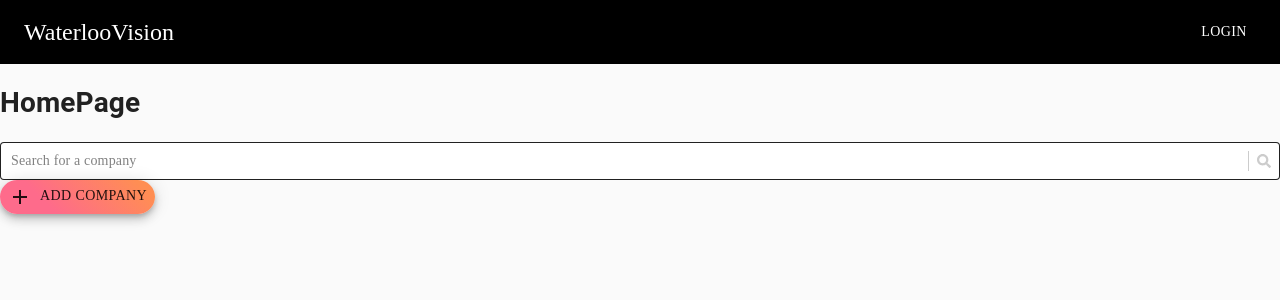
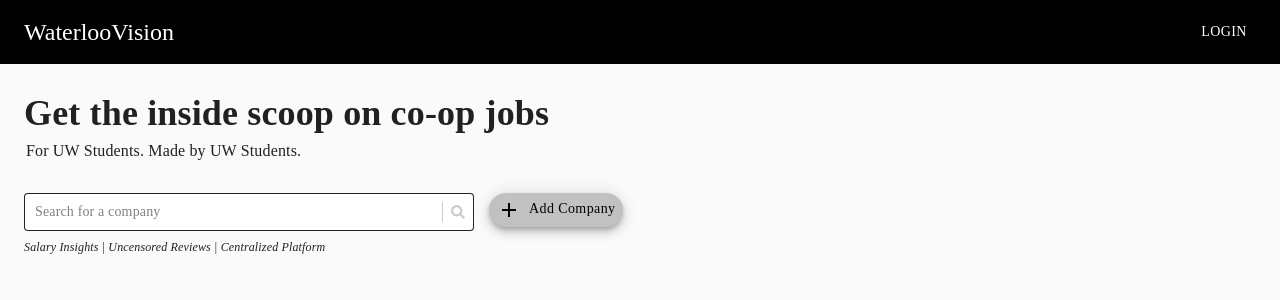
Before and after one commit to Birsana/UWVision, a React (Create React App) app in the folder frontend/: page / in a window 1280 px wide. Shown: the top 300 px of the page. Built offline with nearby package versions, Linux system fonts and the light colour scheme; no server answers.

Commit message:
[Frontend]: Implemented skeleton Landing Page

```diff
--- a/frontend/src/components/AddCompanyButton/AddCompanyButton.js
+++ b/frontend/src/components/AddCompanyButton/AddCompanyButton.js
@@ -6,8 +6,11 @@ import AddIcon from '@material-ui/icons/Add';
 
 const useStyles = makeStyles((theme) => ({
     buttonStyle: {
-        background: 'linear-gradient(45deg, #FE6B8B 30%, #FF8E53 90%)',
-        fontFamily: 'Roboto Slab'
+        background: 'rgb(193, 193, 193)',
+        fontFamily: 'Roboto Slab',
+        textTransform: 'none',
+        //boxShadow: "0px 0px 0px 0px",
+        color: 'black'
     },
     extendedIcon: {
       marginRight: theme.spacing(1),
--- a/frontend/src/components/App/App.js
+++ b/frontend/src/components/App/App.js
@@ -4,7 +4,7 @@ import CssBaseline from '@material-ui/core/CssBaseline';
 import Header from 'components/Header/Header';
 
 // Page Imports:
-import HomePage from 'pages/home';
+import LandingPage from 'pages/landing/landing';
 import CompanyPage from 'pages/company';
 import InvalidPage from 'pages/invalid';
 import AddCompanyPage from 'pages/addCompany';
@@ -18,7 +18,7 @@ function App() {
       <div className="WaterlooVision">
         <Switch>
           {/* Route to home page*/}
-          <Route exact path="/" component ={HomePage} />
+          <Route exact path="/" component={LandingPage} />
 
           {/* If user enters company URL with no given company, redirect to home page*/}
           <Redirect from="/company" to="/" exact />
--- a/frontend/src/components/SearchBar/SearchBar.js
+++ b/frontend/src/components/SearchBar/SearchBar.js
@@ -56,6 +56,7 @@ const SearchBar = (props) => {
         classNamePrefix="select" // Since it is part of the "Select" component
         styles={SearchBarStyles} // Utilizes custom style given above
         components={{ DropdownIndicator }}
+        //TODO: noOptionsMessage={() => "This company does not currently exist in the database"}
       />
     </div>
   );
--- a/frontend/src/pages/home.js
+++ /dev/null
@@ -1,15 +0,0 @@
-import React from "react";
-import SearchBar from "components/SearchBar/SearchBar";
-import AddCompanyButton from "components/AddCompanyButton/AddCompanyButton";
-
-const Home = () => {
-  return (
-    <div>
-      <h1> HomePage </h1>
-      <SearchBar />
-      <AddCompanyButton />
-    </div>
-  );
-};
-
-export default Home;
--- /dev/null
+++ b/frontend/src/pages/landing/copy.js
@@ -0,0 +1,7 @@
+const pageCopy = {
+    h1Text: "Get the inside scoop on co-op jobs",
+    h2Text: "For UW Students. Made by UW Students.",
+    keywordsText: "Salary Insights | Uncensored Reviews | Centralized Platform"
+}
+
+export default pageCopy;
--- /dev/null
+++ b/frontend/src/pages/landing/landing.js
@@ -0,0 +1,28 @@
+import React from "react";
+import SearchBar from "components/SearchBar/SearchBar";
+import AddCompanyButton from "components/AddCompanyButton/AddCompanyButton";
+
+import landingPageCopy from './copy';
+import './styles.css';
+
+//TODO: Responsive design
+
+const Home = () => {
+  return (
+    <div class="landing">
+      <h1>{landingPageCopy.h1Text}</h1>
+      <h2>{landingPageCopy.h2Text}</h2>
+
+      <div style={{display: "flex"}}>
+        <div class="searchbar">
+        <SearchBar />
+        </div>
+      <AddCompanyButton />
+      </div>
+
+      <h3>{landingPageCopy.keywordsText}</h3>
+    </div>
+  );
+};
+
+export default Home;
--- /dev/null
+++ b/frontend/src/pages/landing/styles.css
@@ -0,0 +1,33 @@
+h1 {
+    font-family: Roboto Slab;
+    font-weight: bold;
+    font-size: 36px;
+    margin-bottom: -13px;
+}
+
+h2 {
+    font-family: Roboto Slab;
+    font-weight: normal;
+    font-size: 16px;
+    margin-left: 2px;
+    margin-bottom: 30px;
+}
+
+h3 {
+    font-family: Roboto Slab;
+    font-weight: normal;
+    font-style: italic;
+    font-size: 12px;
+}
+
+.landing{
+    display: flex;
+    flex-direction: column;
+    margin-left: 24px;
+}
+
+.searchbar{
+    width: 450px;
+    margin-bottom: -5px;
+    margin-right: 15px;
+}
```
